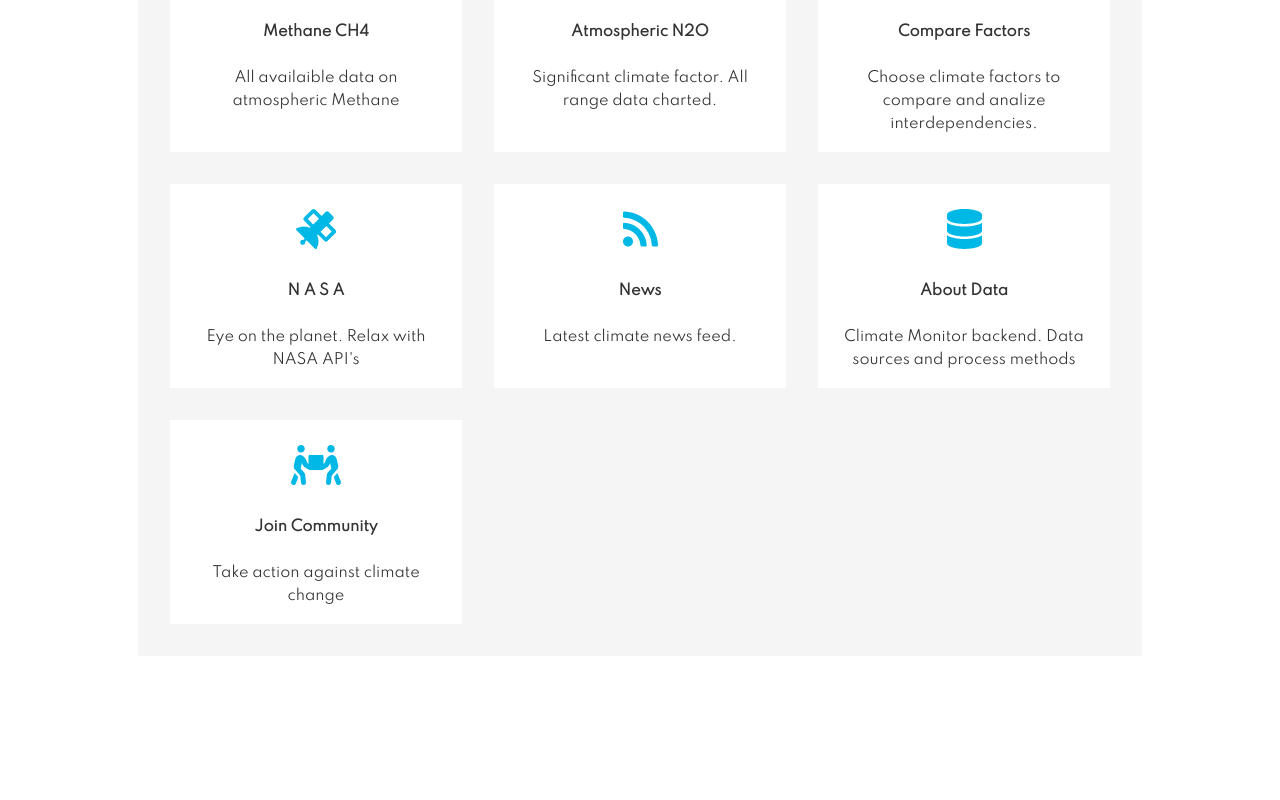
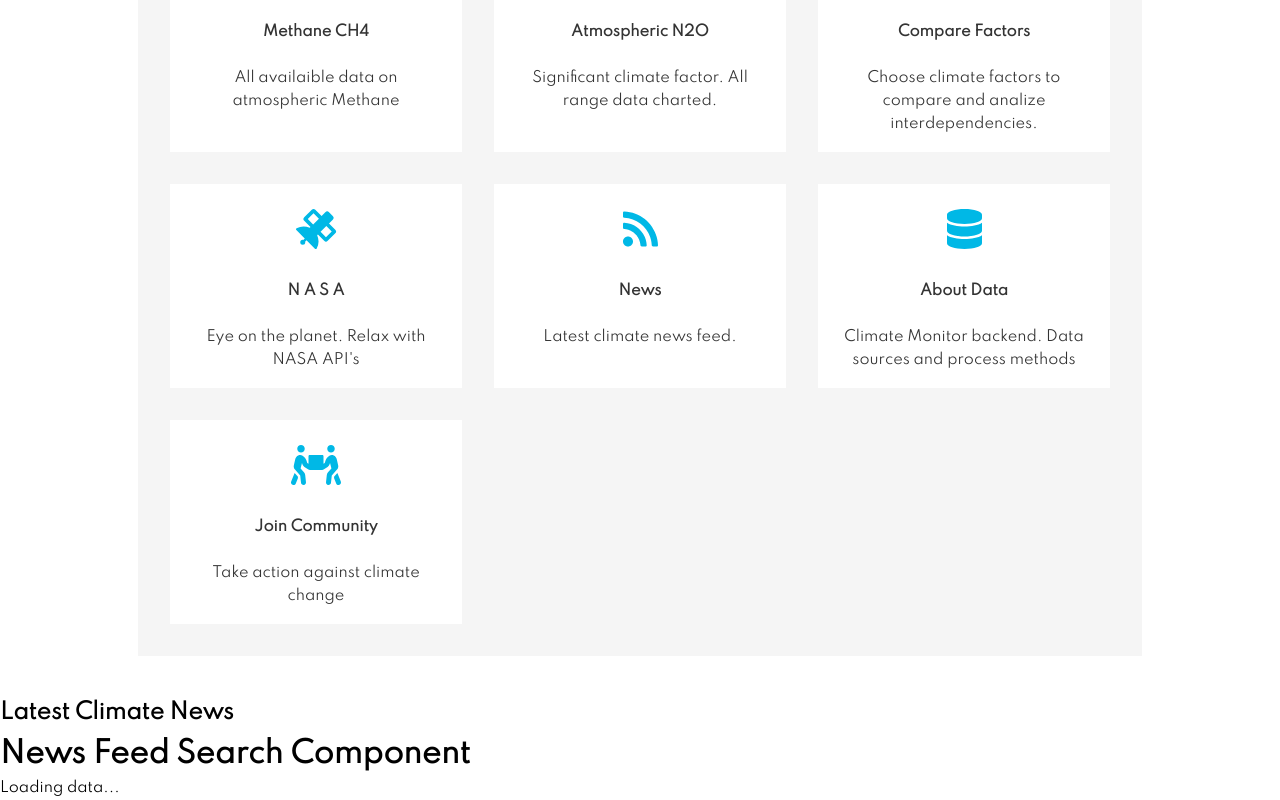
Before and after one commit to TomaszPietrzykowski/climate-monitor-archive, a React (Create React App) app: page / in a window 1280 px wide. Shown: the part 1035-1835 px from the top of the page. Before the commit the page ends 1731 px from the top, so only its background shows below. Built offline with nearby package versions, Linux system fonts and the light colour scheme; no server answers.

Commit message:
newsfeed compnents and functionality added

```diff
--- /dev/null
+++ b/src/components/NewsFeed/NewsFeed.js
@@ -0,0 +1,32 @@
+import React, { useState, useEffect } from "react"
+import NewsFeedSearch from "./NewsFeedSearch"
+import NewsFeedList from "./NewsFeedList"
+
+const NewsFeed = () => {
+  const [loading, setLoading] = useState(true)
+  const [news, setNews] = useState([])
+  const [querry, setQuerry] = useState("climate+change")
+  useEffect(() => {
+    req(querry)
+    // eslint-disable-next-line
+  }, [])
+  const req = async () => {
+    setLoading(true)
+    const res = await fetch(
+      `http://newsapi.org/v2/everything?q=${querry}&sortBy=publishedAt&apiKey=${process.env.REACT_APP_NEWSAPI_API_KEY}`
+    )
+    const data = await res.json()
+    console.log(data)
+    setNews(data.articles)
+    setLoading(false)
+  }
+  return (
+    <div>
+      <h2>Latest Climate News</h2>
+      <NewsFeedSearch setQuerry={setQuerry} />
+      {loading ? "Loading data..." : <NewsFeedList news={news} />}
+    </div>
+  )
+}
+
+export default NewsFeed
--- /dev/null
+++ b/src/components/NewsFeed/NewsFeedList.js
@@ -0,0 +1,12 @@
+import React from "react"
+
+const NewsFeedList = ({ news }) => {
+  return (
+    <ul>
+      <h2>{news[1].title}</h2>
+      <p>{news[1].content}</p>
+    </ul>
+  )
+}
+
+export default NewsFeedList
--- /dev/null
+++ b/src/components/NewsFeed/NewsFeedSearch.js
@@ -0,0 +1,11 @@
+import React from "react"
+
+const NewsFeedSearch = () => {
+  return (
+    <div>
+      <h1>News Feed Search Component</h1>
+    </div>
+  )
+}
+
+export default NewsFeedSearch
--- a/src/components/layout/pages/Home.js
+++ b/src/components/layout/pages/Home.js
@@ -1,12 +1,14 @@
 import React, { Fragment } from "react"
 import Showcase from "../Showcase"
 import Dashboard from "../../Dashboard/Dashboard"
+import NewsFeed from "../../NewsFeed/NewsFeed"
 
 const Home = () => {
   return (
     <Fragment>
       <Showcase />
       <Dashboard />
+      <NewsFeed />
     </Fragment>
   )
 }
```
